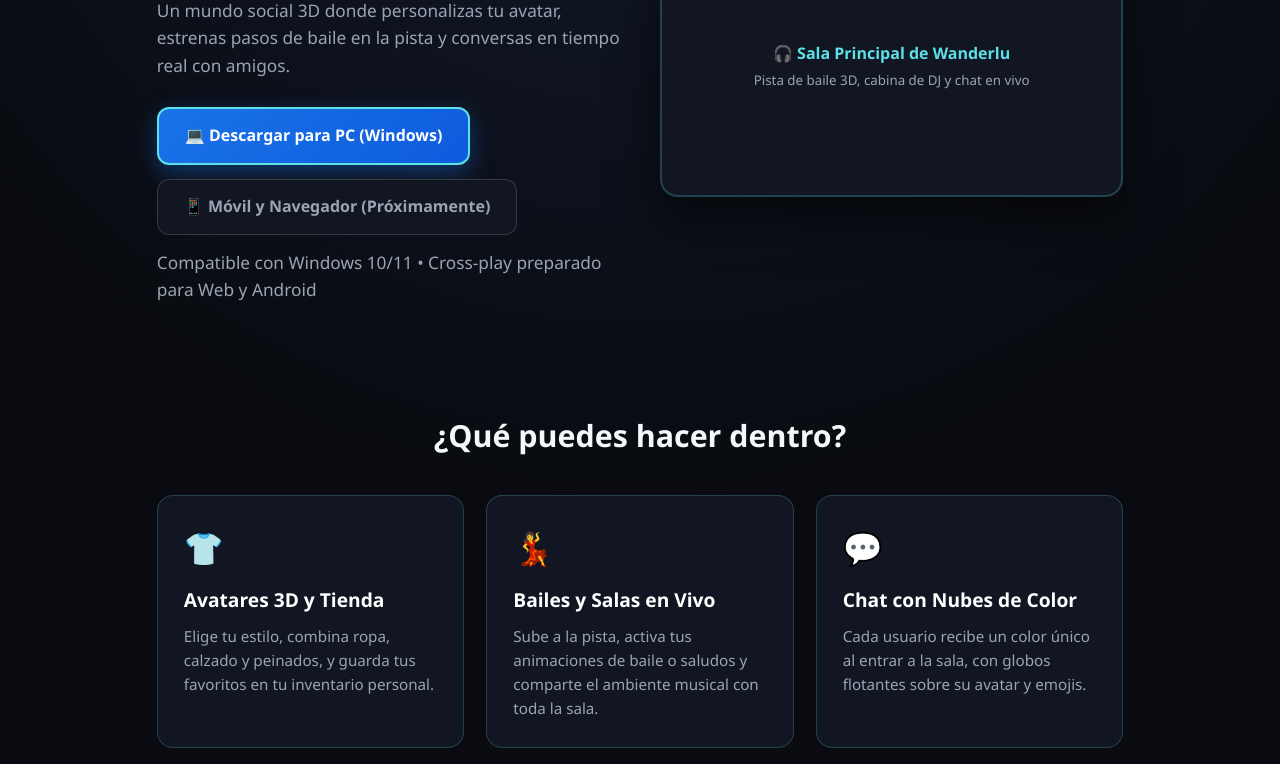
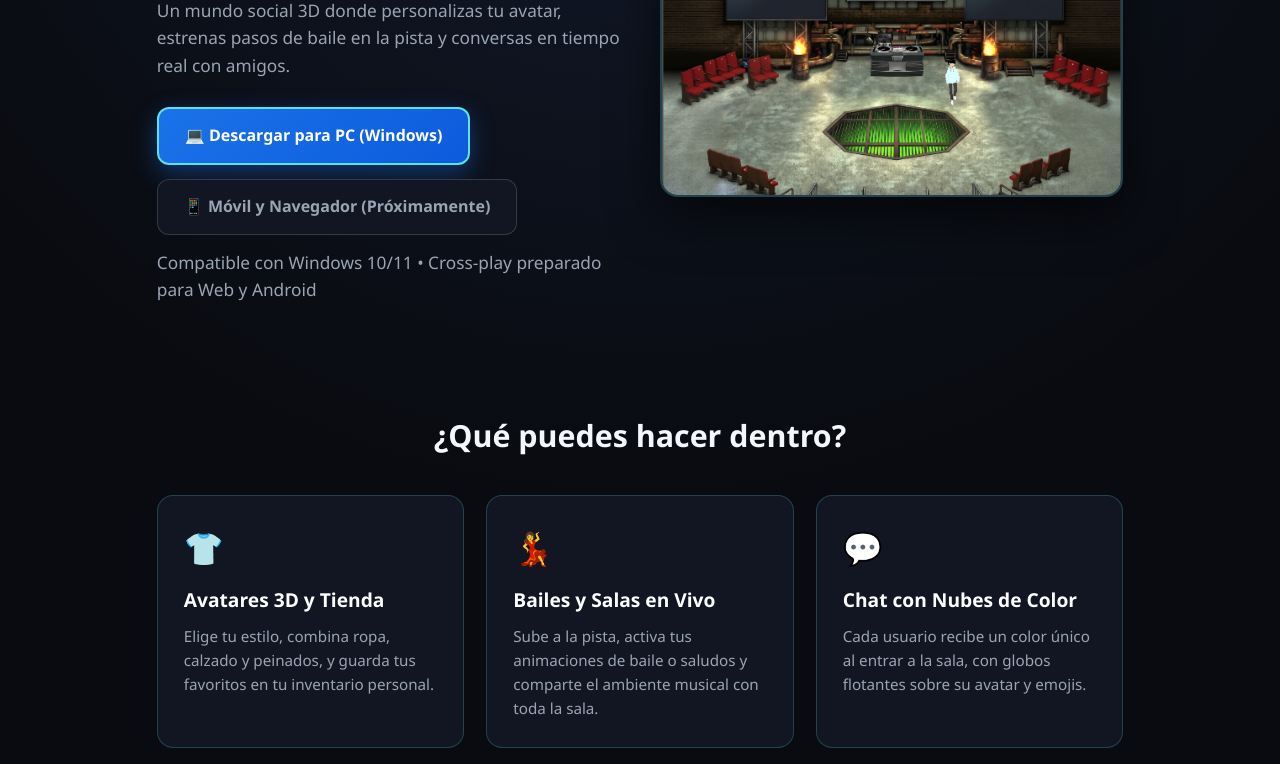
Before and after one commit to 93andresmed-debug/wanderlu-web, a plain HTML site: page index.html in a window 1280 px wide. Shown: the part 336-1100 px from the top of the page. Drawn offline with Linux system fonts and the light colour scheme.

```diff
--- a/index.html
+++ b/index.html
@@ -245,7 +245,7 @@
       </div>
 
       <div class="preview-sala">
-        <img src="sala.jpg" alt="Sala principal de Wanderlu" onerror="this.style.display='none'; document.getElementById('alt-box').style.display='block';" />
+        <img src="bavkground.png" alt="Sala principal de Wanderlu" onerror="this.style.display='none'; document.getElementById('alt-box').style.display='block';" />
         <div id="alt-box" class="preview-placeholder" style="display:none;">
           🎧 Sala Principal de Wanderlu<br/>
           <small style="color:#9aa5b4; font-weight:400;">Pista de baile 3D, cabina de DJ y chat en vivo</small>
```
